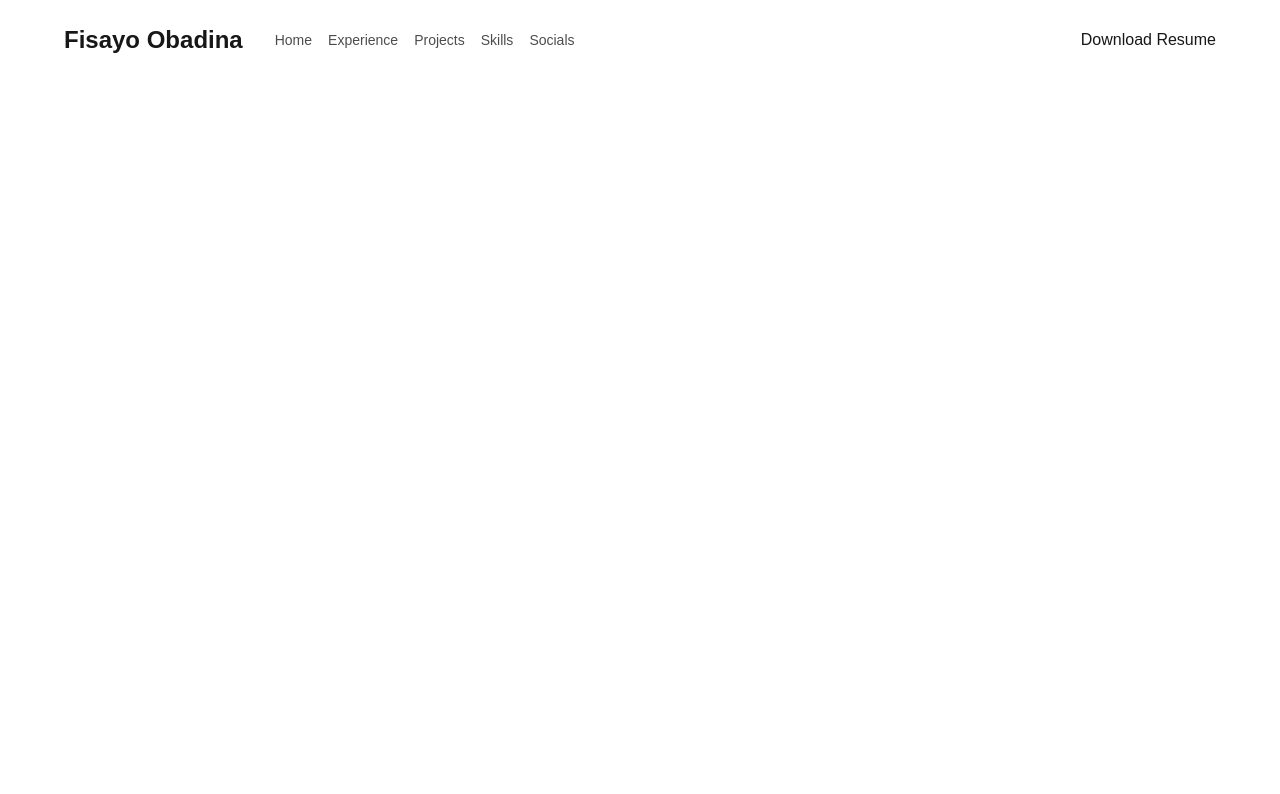
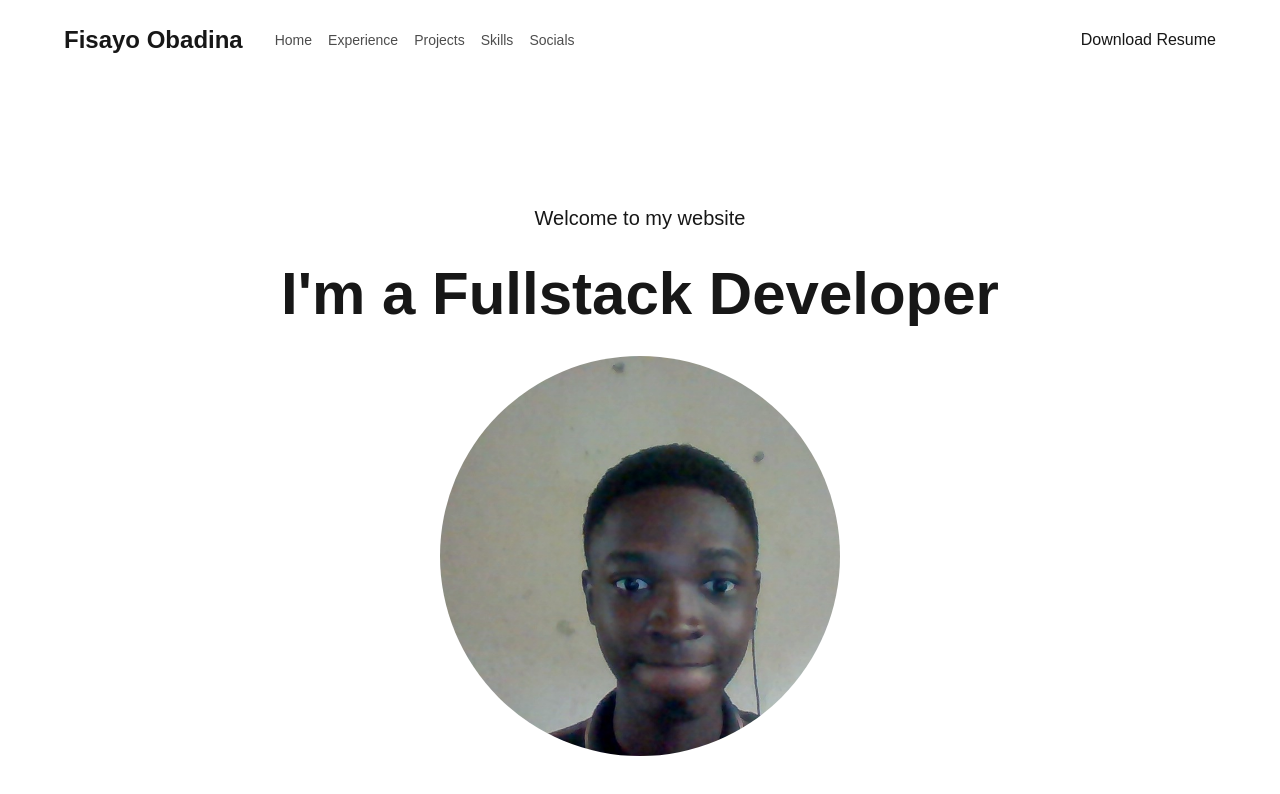
Before and after one commit to fisayo-dev/my-portfolio, a Next.js app: page / in a window 1280 px wide. Shown: the top 794 px of the page. Built offline with nearby package versions, Linux system fonts and the light colour scheme; a web font is replaced by a local one.

Commit message:
feat: create landing component

```diff
--- a/app/page.tsx
+++ b/app/page.tsx
@@ -1,9 +1,17 @@
 import Header from '@/components/Header'
+import Landing from '@/components/Landing'
 import React from 'react'
 
 const page = () => {
   return (
-    <Header />
+    <>
+      <div className='fixed w-full'>
+        <Header />
+      </div>
+      <div className='py-40'>
+        <Landing />
+      </div>
+    </>
   )
 }
 
--- a/components/Header.tsx
+++ b/components/Header.tsx
@@ -10,7 +10,7 @@ const Header = () => {
         "socials"
     ]
   return (
-    <div className='backdrop-blur-lg'>
+    <div className=' backdrop-blur-lg'>
         <div className='app-container'>
             <div className="flex items-center justify-between py-6">
                 <div className="flex items-center space-x-8">
--- /dev/null
+++ b/components/Landing.tsx
@@ -0,0 +1,18 @@
+import Image from 'next/image'
+import React from 'react'
+
+const Landing = () => {
+  return (
+    <div className='app-container'>
+        <div className="grid place-content-center text-center h-[80vh]">
+            <div className='grid gap-8'>
+                <span className='text-xl'>Welcome to my website</span>
+                <h2 className="text-6xl font-bold">I'm a Fullstack Developer</h2>
+                <div className='mx-auto h-[400px] w-[400px] rounded-full' style={{backgroundImage:  `url("pictures/Fisayo.jpg")`, backgroundPosition: `center`, backgroundSize:`cover`}}/>
+            </div>
+        </div>
+    </div>
+  )
+}
+
+export default Landing
```
Also changed, not shown: public/pictures/Fisayo.jpg (added).
